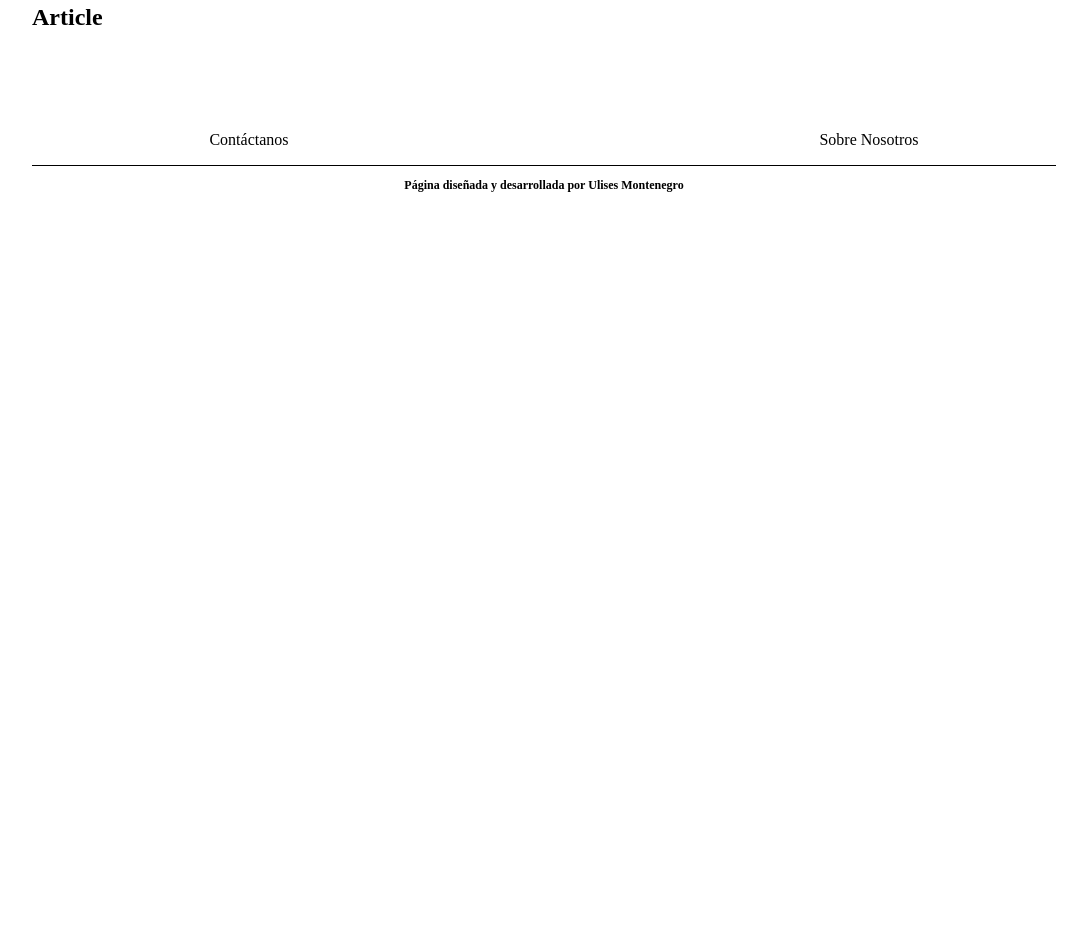
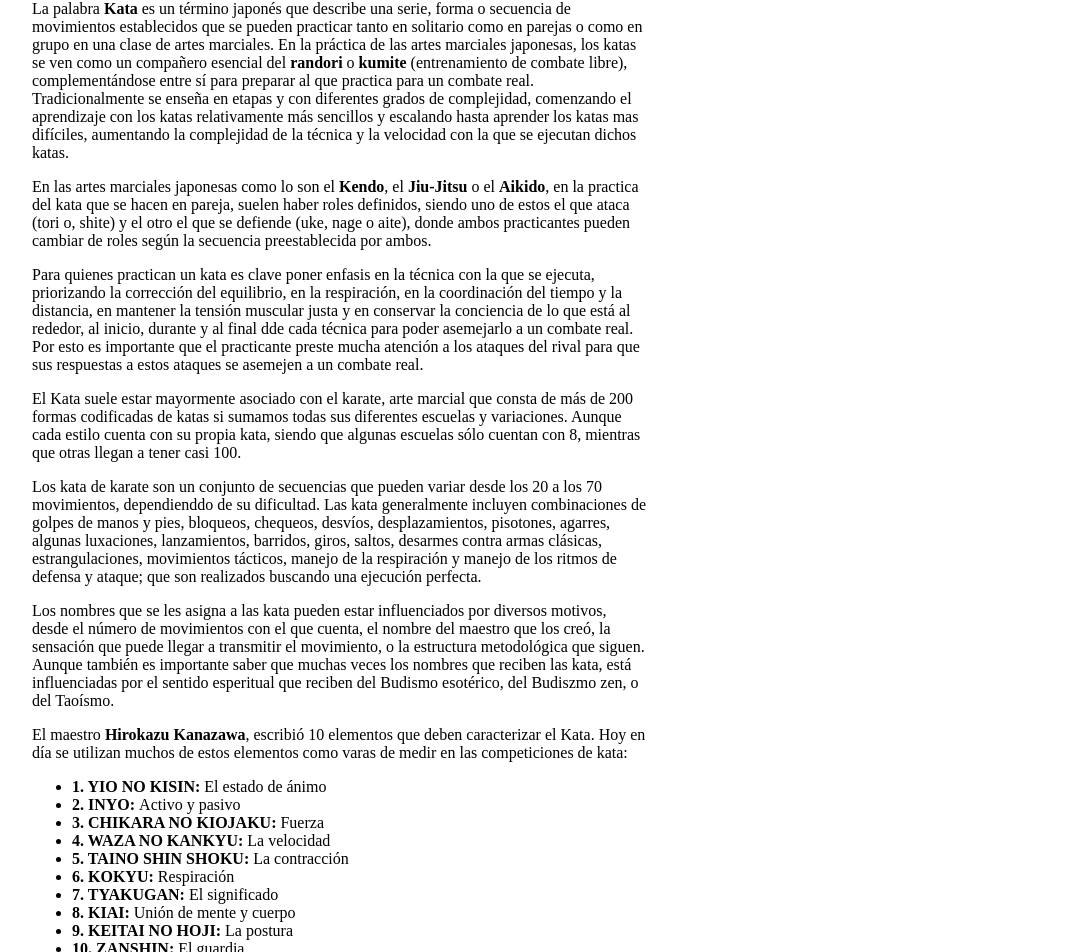
Before and after one commit to Ulise22/karate-info, a Next.js app: page /articulos/karate-kata in a window 1280 px wide. Shown: the part 870-1822 px from the top of the page, without its empty margins (96-1183 px from the left). Before the commit the page ends 1075 px from the top, so only its background shows below. Built offline with nearby package versions, Linux system fonts and the light colour scheme; a web font is replaced by a local one.

Commit message:
karate-kata article done

```diff
--- a/src/app/articulos/(articles-list)/(0-10)/karate-kata/page.tsx
+++ b/src/app/articulos/(articles-list)/(0-10)/karate-kata/page.tsx
@@ -7,7 +7,26 @@ export default function KarateKata () {
         <main className={styles.article}>
             <ArticlesHero title='Karate Kata' img={kata} />
             <section className={styles.article__container}>
-                <h1>Article</h1>
+                <p>La palabra <b>Kata</b> es un término japonés que describe una serie, forma o secuencia de movimientos establecidos que se pueden practicar tanto en solitario como en parejas o como en grupo en una clase de artes marciales. En la práctica de las artes marciales japonesas, los katas se ven como un compañero esencial del <b>randori</b> o <b>kumite</b> (entrenamiento de combate libre), complementándose entre sí para preparar al que practica para un combate real. Tradicionalmente se enseña en etapas y con diferentes grados de complejidad, comenzando el aprendizaje con los katas relativamente más sencillos y escalando hasta aprender los katas mas difíciles, aumentando la complejidad de la técnica y la velocidad con la que se ejecutan dichos katas.</p>
+                <p>En las artes marciales japonesas como lo son el <b>Kendo</b>, el <b>Jiu-Jitsu</b> o el <b>Aikido</b>, en la practica del kata que se hacen en pareja, suelen haber roles definidos, siendo uno de estos el que ataca (tori o, shite) y el otro el que se defiende (uke, nage o aite), donde ambos practicantes pueden cambiar de roles según la secuencia preestablecida por ambos.</p>
+                <p>Para quienes practican un kata es clave poner enfasis en la técnica con la que se ejecuta, priorizando la corrección del equilibrio, en la respiración, en la coordinación del tiempo y la distancia, en mantener la tensión muscular justa y en conservar la conciencia de lo que está al rededor, al inicio, durante y al final dde cada técnica para poder asemejarlo a un combate real. Por esto es importante que el practicante preste mucha atención a los ataques del rival para que sus respuestas a estos ataques se asemejen a un combate real.</p>
+                <p>El Kata suele estar mayormente asociado con el karate, arte marcial que consta de más de 200 formas codificadas de katas si sumamos todas sus diferentes escuelas y variaciones. Aunque cada estilo cuenta con su propia kata, siendo que algunas escuelas sólo cuentan con 8, mientras que otras llegan a tener casi 100.</p>
+                <p>Los kata de karate son un conjunto de secuencias que pueden variar desde los 20 a los 70 movimientos, dependienddo de su dificultad. Las kata generalmente incluyen combinaciones de golpes de manos y pies, bloqueos, chequeos, desvíos, desplazamientos, pisotones, agarres, algunas luxaciones, lanzamientos, barridos, giros, saltos, desarmes contra armas clásicas, estrangulaciones, movimientos tácticos, manejo de la respiración y manejo de los ritmos de defensa y ataque; que son realizados buscando una ejecución perfecta.</p>
+                <p>Los nombres que se les asigna a las kata pueden estar influenciados por diversos motivos, desde el número de movimientos con el que cuenta, el nombre del maestro que los creó, la sensación que puede llegar a transmitir el movimiento, o la estructura metodológica que siguen. Aunque también es importante saber que muchas veces los nombres que reciben las kata, está influenciadas por el sentido esperitual que reciben del Budismo esotérico, del Budiszmo zen, o del Taoísmo.</p>
+                <p>El maestro <b>Hirokazu Kanazawa</b>, escribió 10 elementos que deben caracterizar el Kata. Hoy en día se utilizan muchos de estos elementos como varas de medir en las competiciones de kata: </p>
+                <ul>
+                    <li><b>1. YIO NO KISIN: </b> El estado de ánimo</li>
+                    <li><b>2. INYO: </b> Activo y pasivo</li>
+                    <li><b>3. CHIKARA NO KIOJAKU: </b> Fuerza</li>
+                    <li><b>4. WAZA NO KANKYU: </b> La velocidad</li>
+                    <li><b>5. TAINO SHIN SHOKU: </b> La contracción</li>
+                    <li><b>6. KOKYU: </b> Respiración</li>
+                    <li><b>7. TYAKUGAN: </b> El significado</li>
+                    <li><b>8. KIAI: </b> Unión de mente y cuerpo</li>
+                    <li><b>9. KEITAI NO HOJI: </b> La postura</li>
+                    <li><b>10. ZANSHIN: </b> El guardia</li>
+                </ul>
+                <p>En la actualidad, su inclusión en la competición de karate ha sido sujeto de controversias durante décadas. Dado que para los más tradicionales, se desvirtúa el karate tradicional dejando de lado varias acciones motrices puntuales que se terminan modificando por estética. Mientras que para quienes siguen el karate deportivo fomenta el trabajo uniforme en la técnica básica. En el kata de competición se prefieren movimientos gimnásticos, vistosos, amplios o cortos pero rápidos, que muchas veces van en contramano de la aplicación a la defensa personal original.</p>
             </section>
         </main>
     )
```
